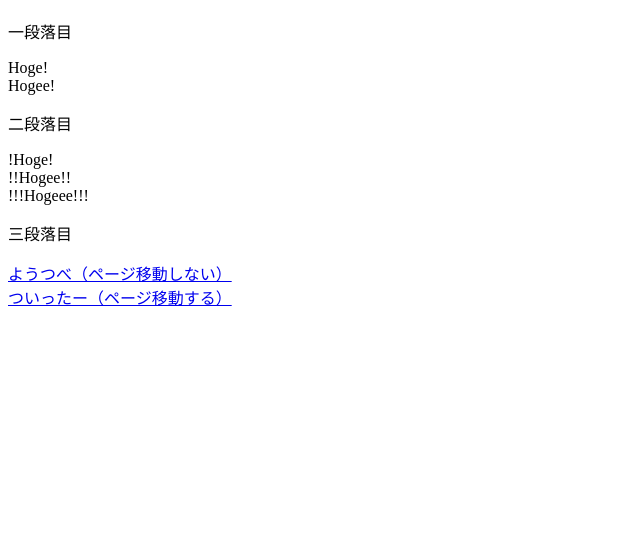
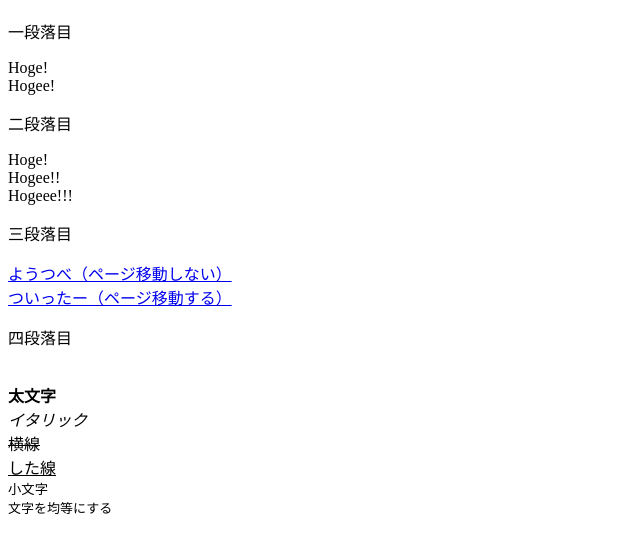
Before and after one commit to S-River/TestProject, a plain HTML site: page index.html in a window 1280 px wide. Shown: the part 70-622 px from the top of the page, without its empty margins (0-640 px from the left). Drawn offline with Linux system fonts and the light colour scheme.

Commit message:
tesu_com

```diff
--- a/index.html
+++ b/index.html
@@ -12,13 +12,22 @@
 			Hogee!<br>
 
 			<p>二段落目</p>
-			!Hoge!<br>
-			!!Hogee!!<br>
-			!!!Hogeee!!!<br>
+			Hoge!<br>
+			Hogee!!<br>
+			Hogeee!!!<br>
 
 			<p>三段落目</p>
 			<a href="https://www.youtube.com/">ようつべ（ページ移動しない）</a><br>
-			<a href="https://twitter.com/" target="_blank">ついったー（ページ移動する）</a>
+			<a href="https://twitter.com/" target="_blank">ついったー（ページ移動する）</a><br>
+
+			<p>四段落目</p><br>
+			<b>太文字</b><br>
+			<i>イタリック</i><br>
+			<s>横線</s><br>
+			<u>した線</u><br>
+			<small>小文字</small><br>
+			<tt>文字を均等にする</tt><br>
+
 		</main>
 	</body>
 </html>
```
